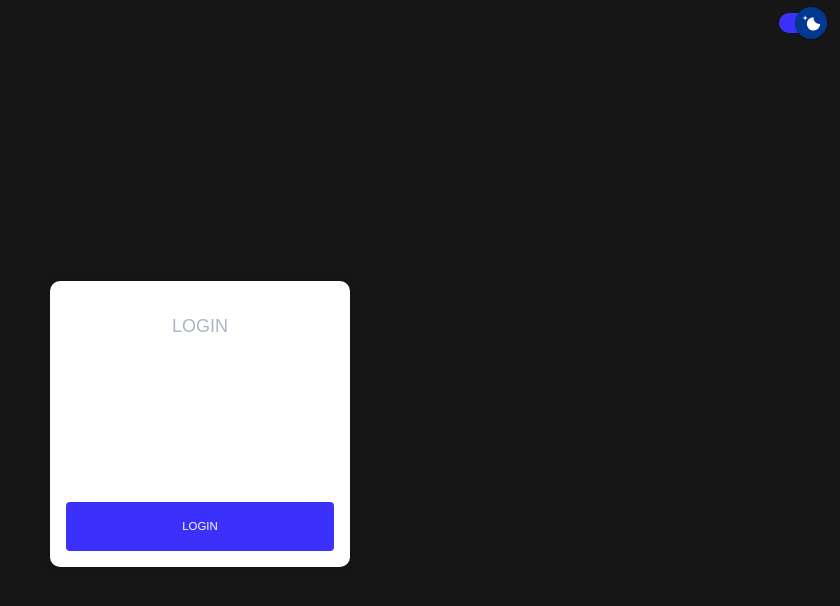
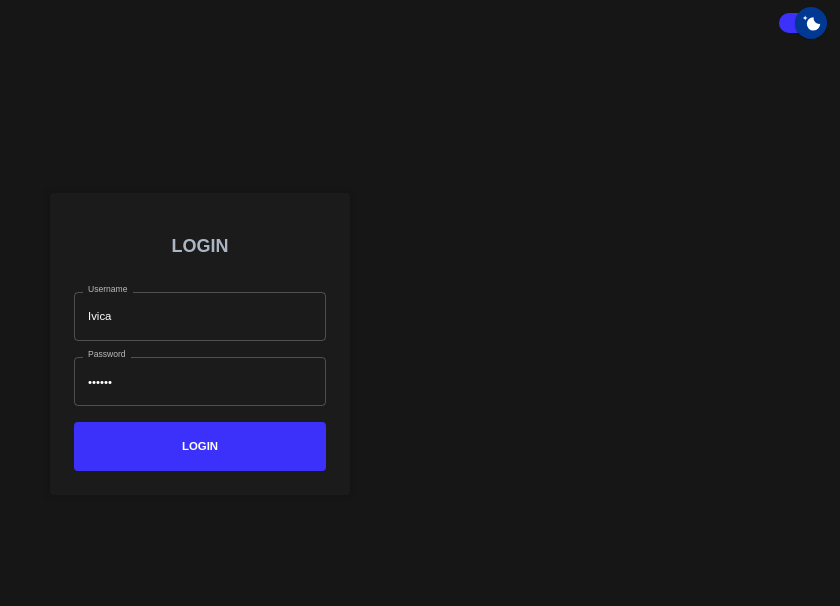
Before and after one commit to valentinoromansi/stock-strategy-backtester-frontend, a React (Create React App) app: page / in a window 1280 px wide. Shown: the top 606 px of the page, without its empty margins (440-1280 px from the left). Built offline with nearby package versions, Linux system fonts and the light colour scheme.

Commit message:
style changes

```diff
--- a/src/App.tsx
+++ b/src/App.tsx
@@ -16,7 +16,7 @@ const lightTheme = createTheme({
   typography: {
     fontFamily: 'Montserrat, sans-serif',
     "fontSize": 16,
-    "fontWeightLight": 300,
+    "fontWeightLight": 400,
     "fontWeightRegular": 500,
     "fontWeightMedium": 600
    },
@@ -138,7 +138,7 @@ const darkTheme = createTheme({
       styleOverrides: {
         root: {
           color: '#acb5c4',
-          fontWeight: '500'
+          fontWeight: '600'
         }
       }
     },
--- a/src/components/login-form/login-form.tsx
+++ b/src/components/login-form/login-form.tsx
@@ -3,7 +3,7 @@ import { connect } from "react-redux";
 
 import * as actions from "../../state/actions";
 import "apercu-font";
-import { Divider, Grid, List, ListItemButton, ListSubheader, Typography, TextField, Button} from "@mui/material";
+import { Divider, Grid, List, ListItemButton, ListSubheader, Typography, TextField, Button, Paper} from "@mui/material";
 import Box from "@mui/material/Box";
 import { authenticateCredentials, UserCredentials } from "http/http";
 import * as reducer from '../../state/reducers';
@@ -65,15 +65,15 @@ class LoginForm extends Component<PropsType, StateType> {
   				direction="column"
   				justifyContent="center"
 					alignItems="center"
-  				style={{ width: '100%', height: '100vh'}}>
-  				<Box style={{width: "min(300px, 100%)", padding: '16px', borderRadius: '10px', background: 'white', display: 'flex', flexDirection: 'column', gap: '16px', boxShadow: "-1px 0px 8px 0px rgba(0,0,0,0.2)"}}>
+  				style={{ width: '100%', height: '80vh'}}>
+  				<Paper style={{width: "min(300px, 100%)", padding: '24px', paddingBottom:'24px', display: 'flex', flexDirection: 'column', gap: '16px', boxShadow: "-1px 0px 8px 0px rgba(0,0,0,0.2)"}}>
 						<Typography fontSize='large' sx={{width: 'auto', padding: '16px'}}>LOGIN</Typography>
 						<TextField sx={{width: 'auto'}} label="Username" defaultValue="Ivica" onChange={this.changeUsername}/>
 						<TextField sx={{width: 'auto'}} label="Password" type="password" defaultValue="majmun" onChange={this.changePassword}/>
 						<Button sx={{width: 'auto', padding: '16px'}} onClick={this.login} >
 							<Typography sx={{color: 'white'}}>LOGIN</Typography>
 						</Button>
-  				</Box>
+  				</Paper>
 				</Grid>
 
     );
```
